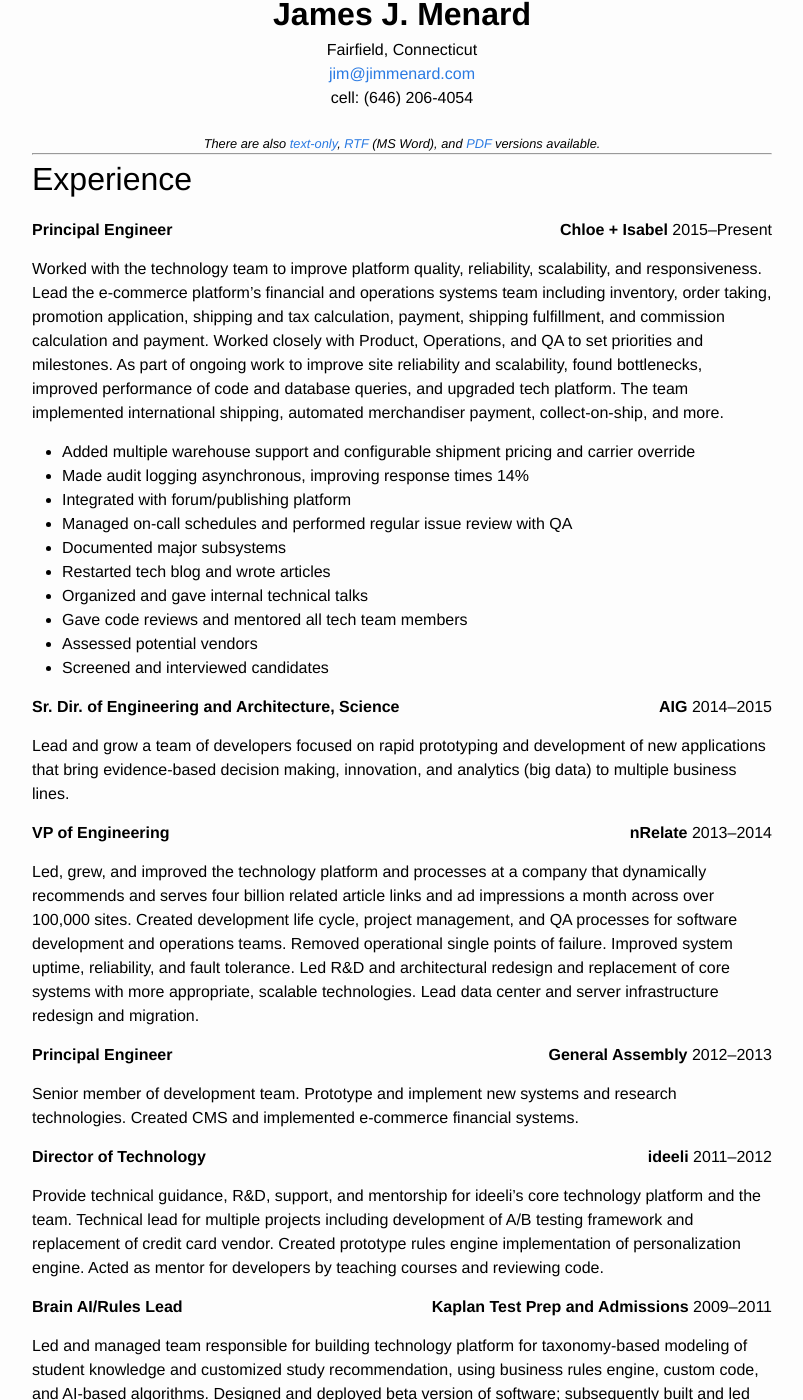
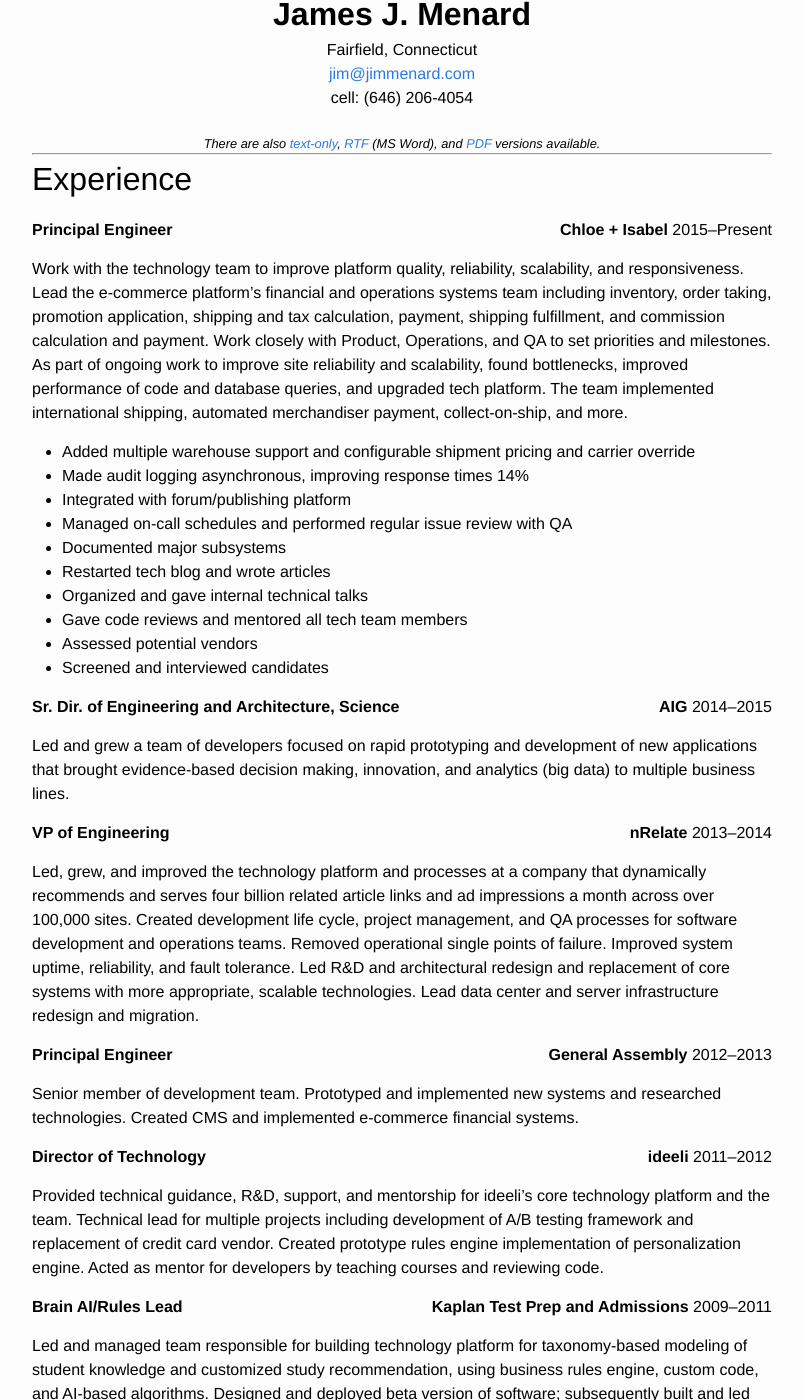
Before and after one commit to jimm/www-jimmenard-com-jekyll, a Jekyll site: the page built from Jim_Menard_resume.md, in a window 1280 px wide and 1400 px high, scrolled down 274 px. Shown: the whole window, without its empty margins (238-1041 px from the left). Built offline with Jekyll 4.4.1, drawn with Linux system fonts in a browser that asks for light colours.

Commit message:
updated resume tenses

```diff
--- a/Jim_Menard_resume.md
+++ b/Jim_Menard_resume.md
@@ -28,11 +28,11 @@ title: Resume
 <br/>
 
 
-Worked with the technology team to improve platform quality, reliability,
+Work with the technology team to improve platform quality, reliability,
 scalability, and responsiveness. Lead the e-commerce platform's financial
 and operations systems team including inventory, order taking, promotion
 application, shipping and tax calculation, payment, shipping fulfillment,
-and commission calculation and payment. Worked closely with Product,
+and commission calculation and payment. Work closely with Product,
 Operations, and QA to set priorities and milestones. As part of ongoing work
 to improve site reliability and scalability, found bottlenecks, improved
 performance of code and database queries, and upgraded tech platform. The
@@ -61,8 +61,8 @@ collect-on-ship, and more.
 <br/>
 
 
-Lead and grow a team of developers focused on rapid prototyping and
-development of new applications that bring evidence-based decision making,
+Led and grew a team of developers focused on rapid prototyping and
+development of new applications that brought evidence-based decision making,
 innovation, and analytics (big data) to multiple business lines.
 
 
@@ -89,9 +89,9 @@ infrastructure redesign and migration.
 </div>
 <br/>
 
-Senior member of development team. Prototype and implement new systems and
-research technologies. Created CMS and implemented e-commerce financial
-systems.
+Senior member of development team. Prototyped and implemented new systems
+and researched technologies. Created CMS and implemented e-commerce
+financial systems.
 
 
 <div class="job-title">Director of Technology</div>
@@ -100,7 +100,7 @@ systems.
 </div>
 <br/>
 
-Provide technical guidance, R&amp;D, support, and mentorship for ideeli's
+Provided technical guidance, R&amp;D, support, and mentorship for ideeli's
 core technology platform and the team. Technical lead for multiple projects
 including development of A/B testing framework and replacement of credit
 card vendor. Created prototype rules engine implementation of
```
Also changed, not shown: Jim_Menard_resume.txt (+12 -12 lines), 2 other files.
